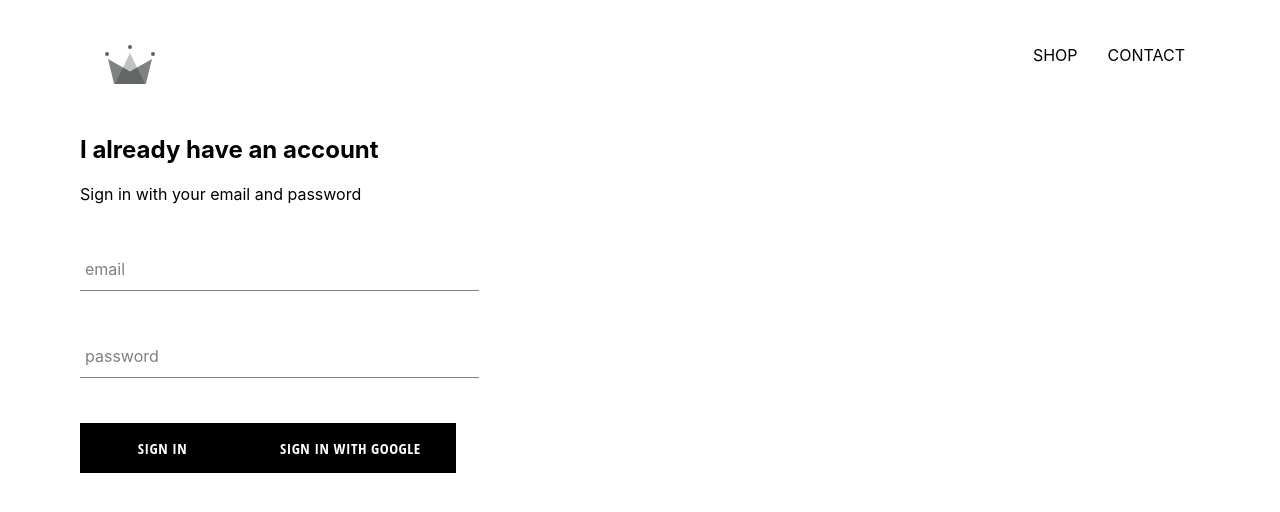
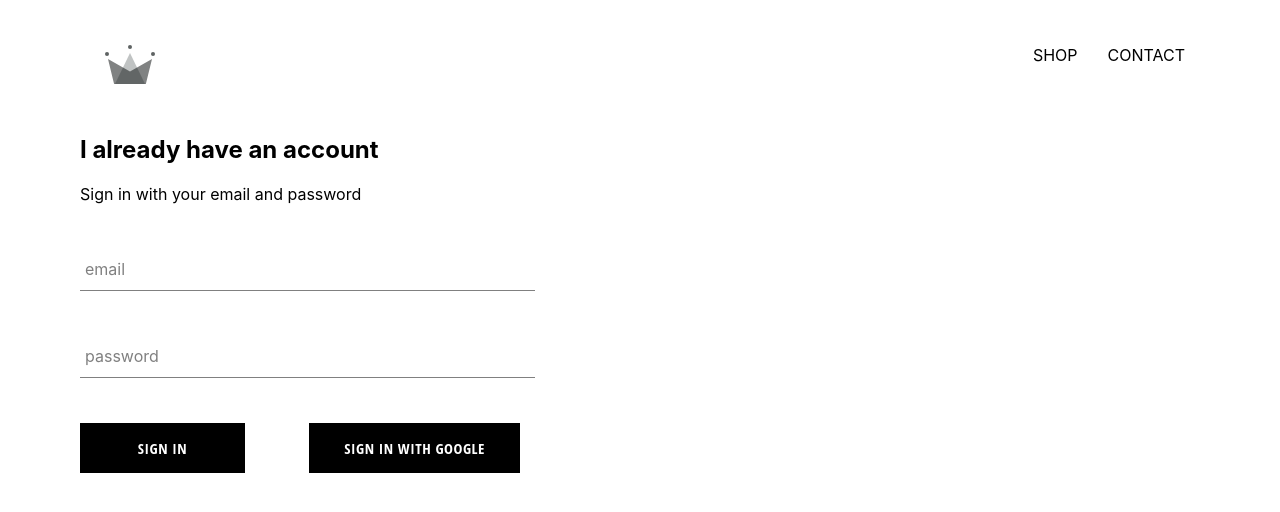
Before and after one commit to yusuf963/ecommerce, a React (Create React App) app in the folder e-clothing/: page /signin in a window 1280 px wide. Shown: the top 512 px of the page. Built offline with nearby package versions, Linux system fonts and the light colour scheme; the HTML template or start-up script is replaced by a standard one.

Commit message:
adding style to sign in compo

```diff
--- a/e-clothing/src/Components/sign-in-component/sign-in-style.scss
+++ b/e-clothing/src/Components/sign-in-component/sign-in-style.scss
@@ -1,8 +1,12 @@
 .sign-in {
-  width: 30vw;
+  width: 440px;
   display: flex;
   flex-direction: column;
   .title{
     margin: 10px 0;
   }
+  .buttons{
+    display: flex;
+    justify-content: space-between;
+  }
 }
```
